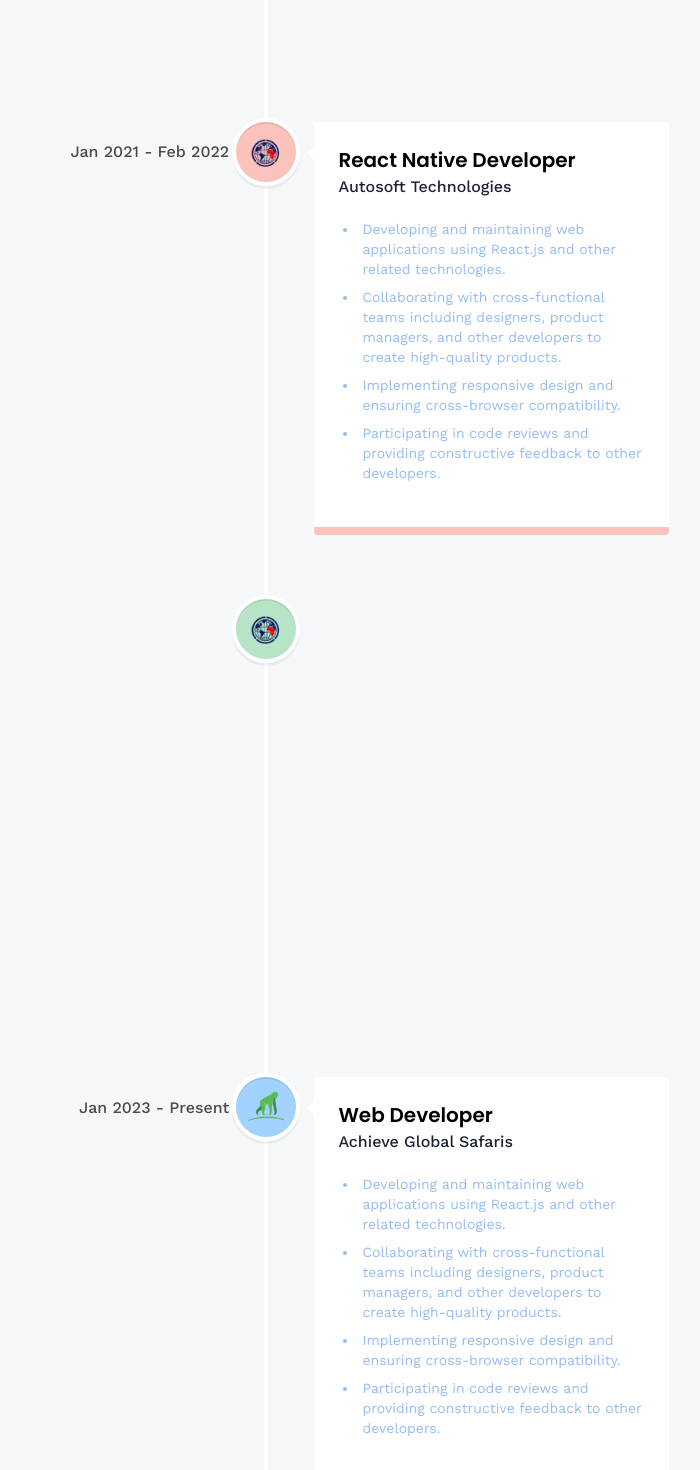
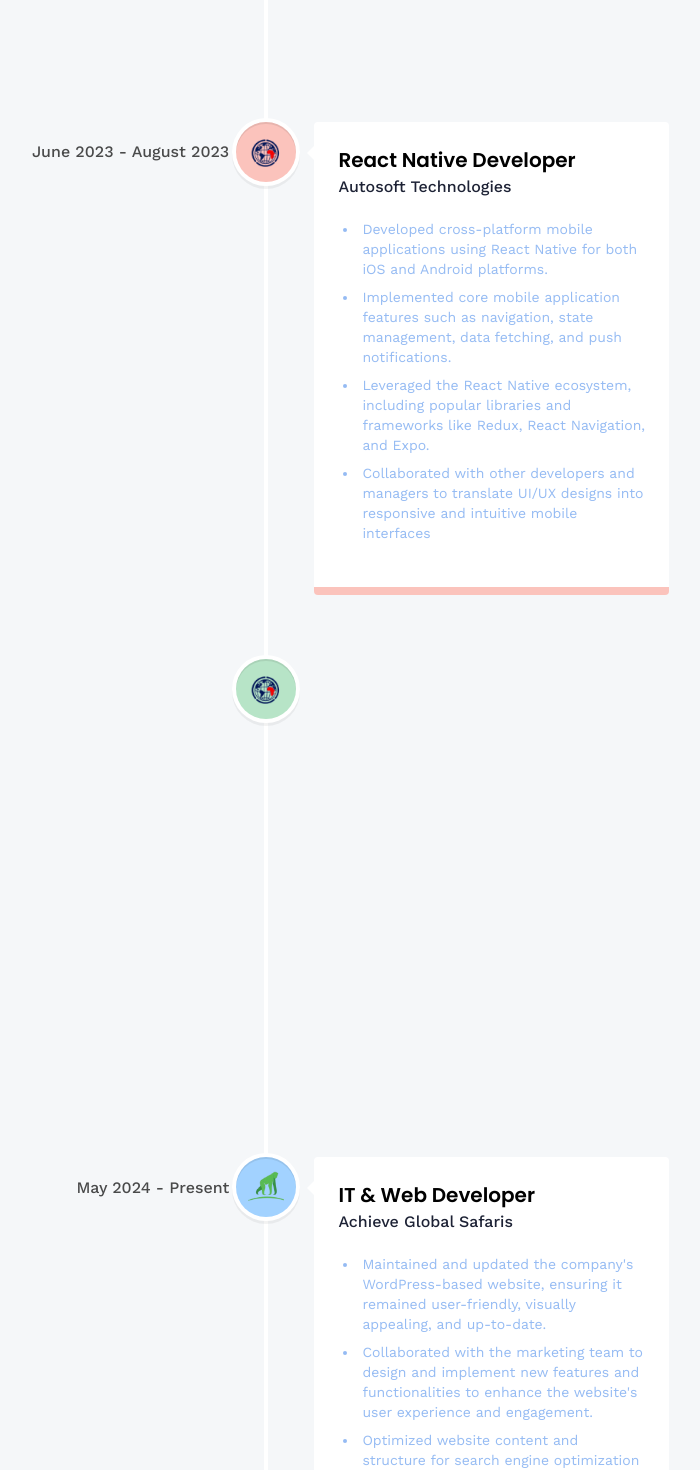
Before and after one commit to D-souz/portifolio, a React (Vite) app: page /about in a window 1280 px wide. Shown: the part 1180-2650 px from the top of the page, without its empty margins (374-1074 px from the left). Built offline with nearby package versions, Linux system fonts and the light colour scheme.

Commit message:
Updated content on the about page

```diff
--- a/src/constants/index.js
+++ b/src/constants/index.js
@@ -117,12 +117,12 @@ export const experiences = [
         company_name: "Autosoft Technologies",
         icon: autosoft,
         iconBg: "#accbe1",
-        date: "March 2020 - April 2021",
+        date: "June 2023 - August 2023",
         points: [
-            "Developing and maintaining web applications using React.js and other related technologies.",
-            "Collaborating with cross-functional teams including designers, product managers, and other developers to create high-quality products.",
-            "Implementing responsive design and ensuring cross-browser compatibility.",
-            "Participating in code reviews and providing constructive feedback to other developers.",
+            "Developed and maintained web applications using React.js and other related technologies.",
+            "Collaborated with cross-functional teams including designers, product managers, and other developers to create high-quality products.",
+            "Implemented responsive design and ensured cross-browser compatibility.",
+            "Participated in code reviews and provided constructive feedback to other developers.",
         ],
     },
     {
@@ -131,12 +131,12 @@ export const experiences = [
         company_name: "Autosoft Technologies",
         icon: autosoft,
         iconBg: "#fbc3bc",
-        date: "Jan 2021 - Feb 2022",
+        date: "June 2023 - August 2023",
         points: [
-            "Developing and maintaining web applications using React.js and other related technologies.",
-            "Collaborating with cross-functional teams including designers, product managers, and other developers to create high-quality products.",
-            "Implementing responsive design and ensuring cross-browser compatibility.",
-            "Participating in code reviews and providing constructive feedback to other developers.",
+            "Developed cross-platform mobile applications using React Native for both iOS and Android platforms.",
+            "Implemented core mobile application features such as navigation, state management, data fetching, and push notifications.",
+            "Leveraged the React Native ecosystem, including popular libraries and frameworks like Redux, React Navigation, and Expo.",
+            "Collaborated with other developers and managers to translate UI/UX designs into responsive and intuitive mobile interfaces",
         ],
     },
     {
@@ -145,26 +145,26 @@ export const experiences = [
         company_name: "Autosoft Technologies",
         icon: autosoft,
         iconBg: "#b7e4c7",
-        date: "Jan 2022 - Jan 2023",
+        date: "June 2023 - August 2023",
         points: [
-            "Developing and maintaining web applications using React.js and other related technologies.",
-            "Collaborating with cross-functional teams including designers, product managers, and other developers to create high-quality products.",
-            "Implementing responsive design and ensuring cross-browser compatibility.",
-            "Participating in code reviews and providing constructive feedback to other developers.",
+            "Developed feature-rich web applications using the MERN stack (MongoDB, Express, React, Node.js).",
+            "Built secure RESTful APIs using Node.js and Express to power the front-end applications.",
+            "Integrated third-party services and APIs to enhance the functionality of the web applications using tools like Insomia & postman",
+            "Troubleshot and debugged issues in both the front-end and back-end components of the applications.",
         ],
     },
     {
         key: 4,
-        title: "Web Developer",
+        title: "IT & Web Developer",
         company_name: "Achieve Global Safaris",
         icon: achieve,
         iconBg: "#a2d2ff",
-        date: "Jan 2023 - Present",
+        date: "May 2024 - Present",
         points: [
-            "Developing and maintaining web applications using React.js and other related technologies.",
-            "Collaborating with cross-functional teams including designers, product managers, and other developers to create high-quality products.",
-            "Implementing responsive design and ensuring cross-browser compatibility.",
-            "Participating in code reviews and providing constructive feedback to other developers.",
+            "Maintained and updated the company's WordPress-based website, ensuring it remained user-friendly, visually appealing, and up-to-date.",
+            "Collaborated with the marketing team to design and implement new features and functionalities to enhance the website's user experience and engagement.",
+            "Optimized website content and structure for search engine optimization (SEO) to improve the website's visibility and organic traffic",
+            "Analyzed website analytics and user behavior data to identify opportunities for improvement and make data-driven decisions using tools like google analytics & google search console",
         ],
     },
 ];
--- a/src/pages/About.jsx
+++ b/src/pages/About.jsx
@@ -9,7 +9,7 @@ const About = () => {
   return (
     <section className='max-container'>
       <h1 className='head-text'>
-        Hello, I'm <span className='blue-gradient_text font-semibold drop-shadow'>Dsouza</span>
+        Hello, I'm <span className='blue-gradient_text font-semibold drop-shadow'>Dhesouza</span>
       </h1>
 
       <div className='mt-5 flex flex-col gap-3 text-slate-500'>
```
